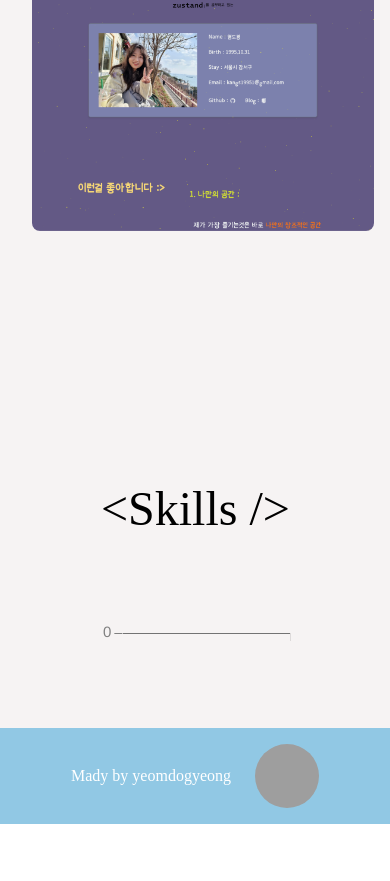
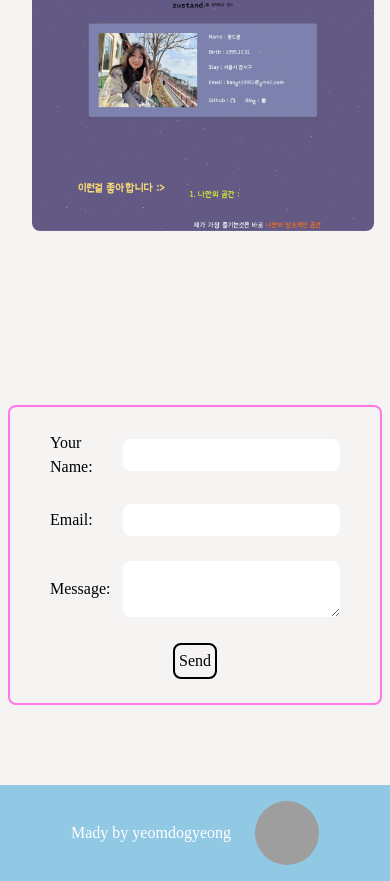
Before and after one commit to yeomdogyeong/my_portfolio, a React (Create React App) app: page / in a window 390 px wide. Shown: the part 4658-5539 px from the top of the page. Before the commit the page ends 5482 px from the top, so only its background shows below. Built offline with nearby package versions, Linux system fonts and the light colour scheme; grey boxes are pictures that could not be loaded; a web font is replaced by a local one.

Commit message:
Feat: 이메일 전송 기능 추가

```diff
--- a/package.json
+++ b/package.json
@@ -3,6 +3,7 @@
   "version": "0.1.0",
   "private": true,
   "dependencies": {
+    "@emailjs/browser": "^4.4.1",
     "@emotion/react": "^11.13.3",
     "@emotion/styled": "^11.13.0",
     "@mui/icons-material": "^6.0.2",
--- /dev/null
+++ b/src/components/Skills.tsx
@@ -0,0 +1,65 @@
+import React, { useRef } from "react";
+import emailjs from "@emailjs/browser";
+
+export const Skills = () => {
+  const form = useRef<HTMLFormElement | null>(null);
+
+  const sendEmail = (e: React.FormEvent) => {
+    e.preventDefault();
+    console.log("click!!!!");
+    if (form.current) {
+      emailjs
+        .sendForm("gmail", "template_cz2ozp6", form.current, {
+          publicKey: "4rd_oHZGWVDlN5RYg",
+        })
+        .then(
+          () => {
+            console.log("SUCCESS!");
+          },
+          (error) => {
+            console.log("FAILED...", error.text);
+          }
+        );
+    }
+  };
+  return (
+    <form
+      ref={form}
+      onSubmit={sendEmail}
+      className="h-[300px] px-2 w-full sm:w-auto sm:min-w-[530px] mb-20"
+    >
+      <div className="h-full w-full flex flex-col items-center justify-between border-2 border-bubble-gum rounded-lg p-6">
+        <div className="flex items-center w-full px-4">
+          <label className="w-1/4">Your Name:</label>
+          <input
+            type="text"
+            name="user_name"
+            className="rounded-lg w-3/4 p-1 "
+          />
+        </div>
+
+        <div className="flex items-center w-full px-4">
+          <label className="w-1/4">Email:</label>
+          <input
+            type="email"
+            name="user_email"
+            className="rounded-lg w-3/4 p-1 "
+          />
+        </div>
+
+        <div className="flex items-center w-full px-4">
+          <label className="w-1/4">Message:</label>
+          <textarea name="message" className="rounded-lg w-3/4 p-1 " />
+        </div>
+
+        <div>
+          <input
+            type="submit"
+            value="Send"
+            className="border-2 rounded-lg p-1 cursor-pointer"
+          />
+        </div>
+      </div>
+    </form>
+  );
+};
--- a/src/page/Main.tsx
+++ b/src/page/Main.tsx
@@ -15,6 +15,7 @@ import { Bounce } from "react-awesome-reveal";
 import { Slide } from "react-awesome-reveal";
 import { VerticalAni } from "../components/VerticalAni";
 import { Project } from "../components/Project";
+import { Skills } from "../components/Skills";
 function Main() {
   const { isDarkMode } = useDarkModeStore();
 
@@ -67,16 +68,16 @@ function Main() {
           }`}
         ></div> */}
         <Project />
-        <div id="skills">
+        {/* <div id="skills">
           <Bounce
             className={`${isDarkMode ? "text-[#f6d776]" : ""} text-5xl mt-20`}
           >
-            {`<Skills />`}
+            {`Connect`}
           </Bounce>
-        </div>
+        </div> */}
 
-        <Graph />
-
+        {/* <Graph /> */}
+        <Skills />
         <Footer />
       </div>
     </>
```
Also changed, not shown: 1 other file (tests, documents, lock files or other folders).
